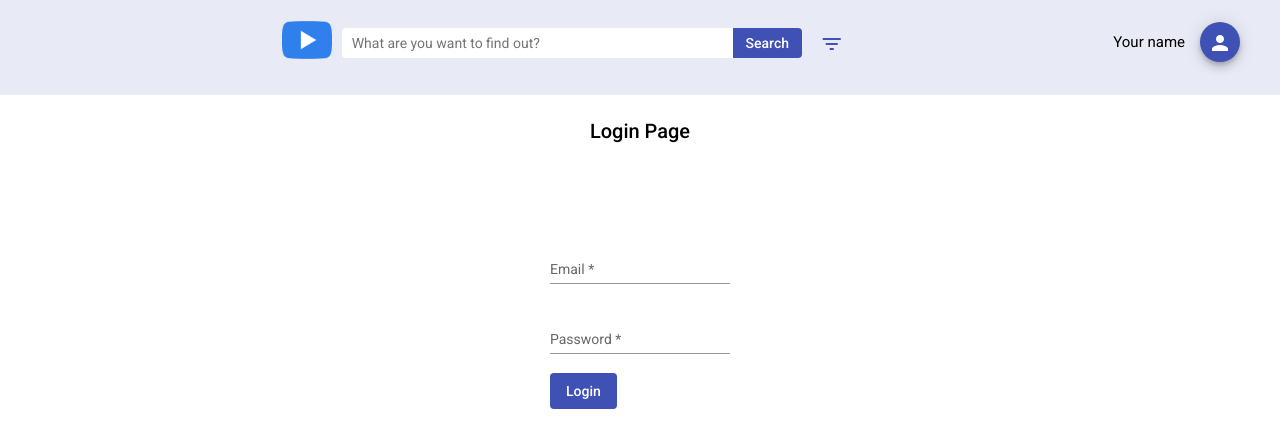
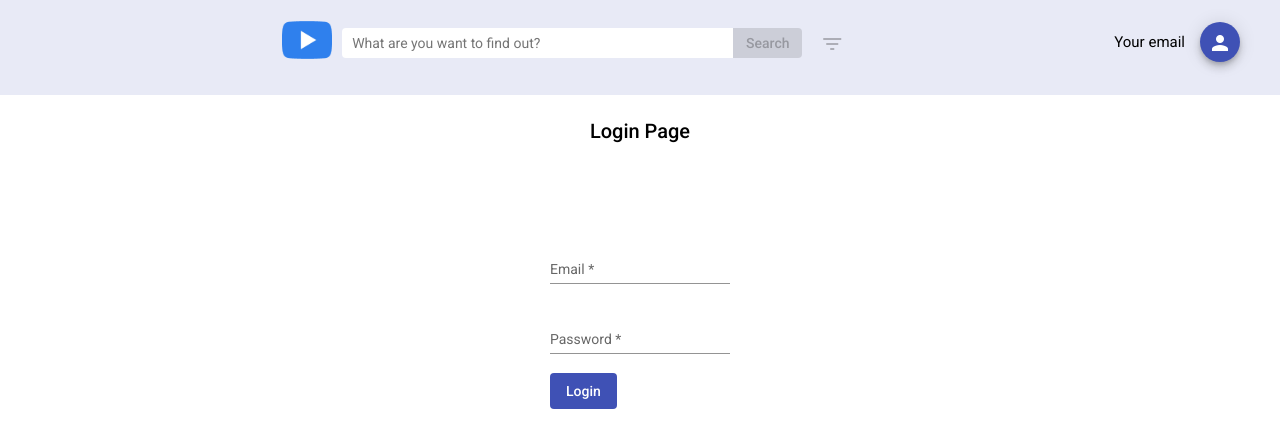
Before and after one commit to andreygp5/youtube-client-app, an Angular app: page /auth/login in a window 1280 px wide. Shown: the top 448 px of the page. Built offline with nearby package versions, Linux system fonts and the light colour scheme.

Commit message:
feat: prevent user actions when not logged in

```diff
--- a/src/app/auth/services/auth-token.service.ts
+++ b/src/app/auth/services/auth-token.service.ts
@@ -1,18 +1,34 @@
 import { Injectable } from '@angular/core';
+import { BehaviorSubject } from 'rxjs';
 
 @Injectable({
   providedIn: 'root',
 })
 export class AuthTokenService {
+  public tokenSubject: BehaviorSubject<string> = new BehaviorSubject<string>(this.getToken());
 
   constructor() {
   }
 
   public setToken(token: string): void {
+    this.tokenSubject.next(token);
     localStorage.setItem('token', token);
   }
 
   public getToken(): string {
     return localStorage.getItem('token') || '';
   }
+
+  public removeToken() {
+    this.tokenSubject.next('');
+    localStorage.removeItem('token');
+  }
+
+  public getEmailPart(token: string): string {
+    if (!token) {
+      return token;
+    }
+
+    return token.split('&&')[0];
+  }
 }
--- a/src/app/auth/services/auth.service.ts
+++ b/src/app/auth/services/auth.service.ts
@@ -1,15 +1,18 @@
 import { Injectable } from '@angular/core';
-import { Observable } from 'rxjs';
+import { BehaviorSubject, Observable } from 'rxjs';
+import { Router } from '@angular/router';
 import { AuthTokenService } from './auth-token.service';
 
 @Injectable({
   providedIn: 'root',
 })
 export class AuthService {
+  public isLoggedIn: BehaviorSubject<boolean> = new BehaviorSubject<boolean>(this.getIsLoggedIn());
+
   private TEST_EMAIL: string = 'test@gmail.com';
   private TEST_PASSWORD: string = 'password';
 
-  constructor(private authTokenService: AuthTokenService) {
+  constructor(private authTokenService: AuthTokenService, private router: Router) {
   }
 
   public checkCredentialsValid(email: string, password: string) {
@@ -20,6 +23,7 @@ export class AuthService {
     return new Observable<boolean>(subscriber => {
       if (this.checkCredentialsValid(email, password)) {
         this.authTokenService.setToken(`${email}&&${password}`);
+        this.isLoggedIn.next(true);
         subscriber.next(true);
       } else {
         subscriber.next(false);
@@ -27,6 +31,12 @@ export class AuthService {
     });
   }
 
+  public logOutUser(): void {
+    this.authTokenService.removeToken();
+    this.isLoggedIn.next(false);
+    this.router.navigate(['auth/login']).then();
+  }
+
   public getIsLoggedIn(): boolean {
     return this.authTokenService.getToken() !== '';
   }
--- a/src/app/core/modules/header/header.component.ts
+++ b/src/app/core/modules/header/header.component.ts
@@ -1,4 +1,5 @@
 import { Component, OnInit } from '@angular/core';
+import { AuthService } from '../../../auth/services/auth.service';
 
 @Component({
   selector: 'app-header',
@@ -8,7 +9,7 @@ import { Component, OnInit } from '@angular/core';
 export class HeaderComponent implements OnInit {
   public isSettingsHidden: boolean = true;
 
-  constructor() {
+  constructor(private authService: AuthService) {
   }
 
   public toggleSettings(): void {
@@ -16,5 +17,14 @@ export class HeaderComponent implements OnInit {
   }
 
   public ngOnInit(): void {
+    this.subscribeToLoggingIn();
+  }
+
+  private subscribeToLoggingIn(): void {
+    this.authService.isLoggedIn.subscribe((res) => {
+      if (!res) {
+        this.isSettingsHidden = true;
+      }
+    })
   }
 }
--- a/src/app/core/modules/header/search-bar/search-bar.component.html
+++ b/src/app/core/modules/header/search-bar/search-bar.component.html
@@ -1,10 +1,29 @@
 <div class='search-wrapper'>
   <app-logo></app-logo>
   <div class='search'>
-    <input class='search__input' placeholder='What are you want to find out?' type='text'>
-    <button (click)='setSearchResults()' class='search__btn' color='primary' mat-flat-button>Search</button>
+    <input
+      class='search__input'
+      placeholder='What are you want to find out?'
+      type='text'
+      [readOnly]='!authService.getIsLoggedIn()'
+    />
+    <button
+      (click)='setSearchResults()'
+      class='search__btn'
+      color='primary'
+      mat-flat-button
+      [disabled]='!authService.getIsLoggedIn()'
+    >
+      Search
+    </button>
   </div>
-  <button (click)='toggleSettings()' class='trigger-settings' color='primary' mat-icon-button>
+  <button
+    (click)='toggleSettings()'
+    class='trigger-settings'
+    color='primary'
+    mat-icon-button
+    [disabled]='!authService.getIsLoggedIn()'
+  >
     <mat-icon>filter_list</mat-icon>
   </button>
 </div>
--- a/src/app/core/modules/header/search-bar/search-bar.component.ts
+++ b/src/app/core/modules/header/search-bar/search-bar.component.ts
@@ -1,6 +1,7 @@
 import { Component, EventEmitter, OnInit, Output } from '@angular/core';
 import { IResultItem } from '../../../../shared/models/interfaces/result.item.inteface';
 import { SearchResultsService } from '../../../services/search-results.service';
+import { AuthService } from '../../../../auth/services/auth.service';
 
 @Component({
   selector: 'app-search-bar',
@@ -11,7 +12,10 @@ export class SearchBarComponent implements OnInit {
   @Output() public didToggleSettings = new EventEmitter<boolean>();
   @Output() public didSearch = new EventEmitter<IResultItem[]>();
 
-  constructor(private searchResultsService: SearchResultsService) {
+  constructor(
+    private searchResultsService: SearchResultsService,
+    public authService: AuthService,
+  ) {
   }
 
   public ngOnInit(): void {
--- a/src/app/core/modules/header/user-profile/user-profile.component.html
+++ b/src/app/core/modules/header/user-profile/user-profile.component.html
@@ -1,6 +1,13 @@
 <div class='profile-wrapper'>
-  <p class='user-name'>Your name</p>
-  <button aria-label='Example icon button with a menu icon' color='primary' mat-mini-fab>
+  <p class='user-email'>{{ userEmail }}</p>
+  <button [matMenuTriggerFor]='menu' color='primary' mat-mini-fab>
     <mat-icon>person</mat-icon>
   </button>
+
+  <mat-menu #menu='matMenu'>
+    <button (click)='logOutUser()' *ngIf='authService.getIsLoggedIn(); else loginBtn' mat-menu-item>Logout</button>
+    <ng-template #loginBtn>
+      <button (click)='goToLoginPage()' mat-menu-item>Login</button>
+    </ng-template>
+  </mat-menu>
 </div>
--- a/src/app/core/modules/header/user-profile/user-profile.component.scss
+++ b/src/app/core/modules/header/user-profile/user-profile.component.scss
@@ -3,11 +3,14 @@
   align-items: center;
 }
 
-.user-name {
-  margin: 0;
-  padding-right: 15px;
+.user-email {
+  max-width: 170px;
+  margin: 0 15px 0 0;
 
   font-size: 15px;
+
+  overflow: hidden;
+  text-overflow: ellipsis;
 
   @media (max-width: 670px) {
     display: none;
--- a/src/app/core/modules/header/user-profile/user-profile.component.ts
+++ b/src/app/core/modules/header/user-profile/user-profile.component.ts
@@ -1,11 +1,39 @@
-import { Component } from '@angular/core';
+import { Component, OnInit } from '@angular/core';
+import { Router } from '@angular/router';
+import { AuthService } from '../../../../auth/services/auth.service';
+import { AuthTokenService } from '../../../../auth/services/auth-token.service';
 
 @Component({
   selector: 'app-user-profile',
   templateUrl: './user-profile.component.html',
   styleUrls: ['./user-profile.component.scss'],
 })
-export class UserProfileComponent {
-  constructor() {
+export class UserProfileComponent implements OnInit {
+  public userEmail?: string;
+
+  constructor(
+    public authService: AuthService,
+    private authTokenService: AuthTokenService,
+    private router: Router,
+  ) {
+  }
+
+  public ngOnInit(): void {
+    this.subscribeToToken();
+  }
+
+  public logOutUser(): void {
+    this.authService.logOutUser();
+  }
+
+  public goToLoginPage(): void {
+    this.router.navigate(['auth/login']).then();
+  }
+
+  private subscribeToToken(): void {
+    this.authTokenService.tokenSubject.subscribe((token) => {
+      const email = this.authTokenService.getEmailPart(token);
+      this.userEmail = email === '' ? 'Your email' : email;
+    });
   }
 }
--- a/src/app/shared/modules/material/material.module.ts
+++ b/src/app/shared/modules/material/material.module.ts
@@ -9,6 +9,7 @@ import { MatCardModule } from '@angular/material/card';
 import { MatGridListModule } from '@angular/material/grid-list';
 import { MatFormFieldModule } from '@angular/material/form-field';
 import { MatSnackBarModule } from '@angular/material/snack-bar';
+import { MatMenuModule } from '@angular/material/menu';
 
 @NgModule({
   declarations: [],
@@ -23,6 +24,7 @@ import { MatSnackBarModule } from '@angular/material/snack-bar';
     MatGridListModule,
     MatFormFieldModule,
     MatSnackBarModule,
+    MatMenuModule,
   ],
   exports: [
     MatButtonModule,
@@ -34,6 +36,7 @@ import { MatSnackBarModule } from '@angular/material/snack-bar';
     MatGridListModule,
     MatFormFieldModule,
     MatSnackBarModule,
+    MatMenuModule,
   ],
 })
 export class MaterialModule {
--- a/src/app/youtube/services/results.service.ts
+++ b/src/app/youtube/services/results.service.ts
@@ -3,6 +3,7 @@ import { BehaviorSubject } from 'rxjs';
 import { Router } from '@angular/router';
 import { SearchResultsService } from '../../core/services/search-results.service';
 import { IResultItem } from '../../shared/models/interfaces/result.item.inteface';
+import { AuthService } from '../../auth/services/auth.service';
 
 @Injectable({
   providedIn: 'root',
@@ -10,8 +11,13 @@ import { IResultItem } from '../../shared/models/interfaces/result.item.inteface
 export class ResultsService {
   public resultItems: BehaviorSubject<IResultItem[]> = new BehaviorSubject<IResultItem[]>([]);
 
-  constructor(private searchResultsService: SearchResultsService, private router: Router) {
+  constructor(
+    private searchResultsService: SearchResultsService,
+    private router: Router,
+    private authService: AuthService,
+  ) {
     this.subscribeToSearch();
+    this.subscribeToLoggingIn();
   }
 
   public getItemById(id: IResultItem['id']): IResultItem | undefined {
@@ -29,4 +35,12 @@ export class ResultsService {
       this.resultItems.next(res);
     });
   }
+
+  private subscribeToLoggingIn(): void {
+    this.authService.isLoggedIn.subscribe((res) => {
+      if (!res) {
+        this.resultItems.next([]);
+      }
+    });
+  }
 }
```
